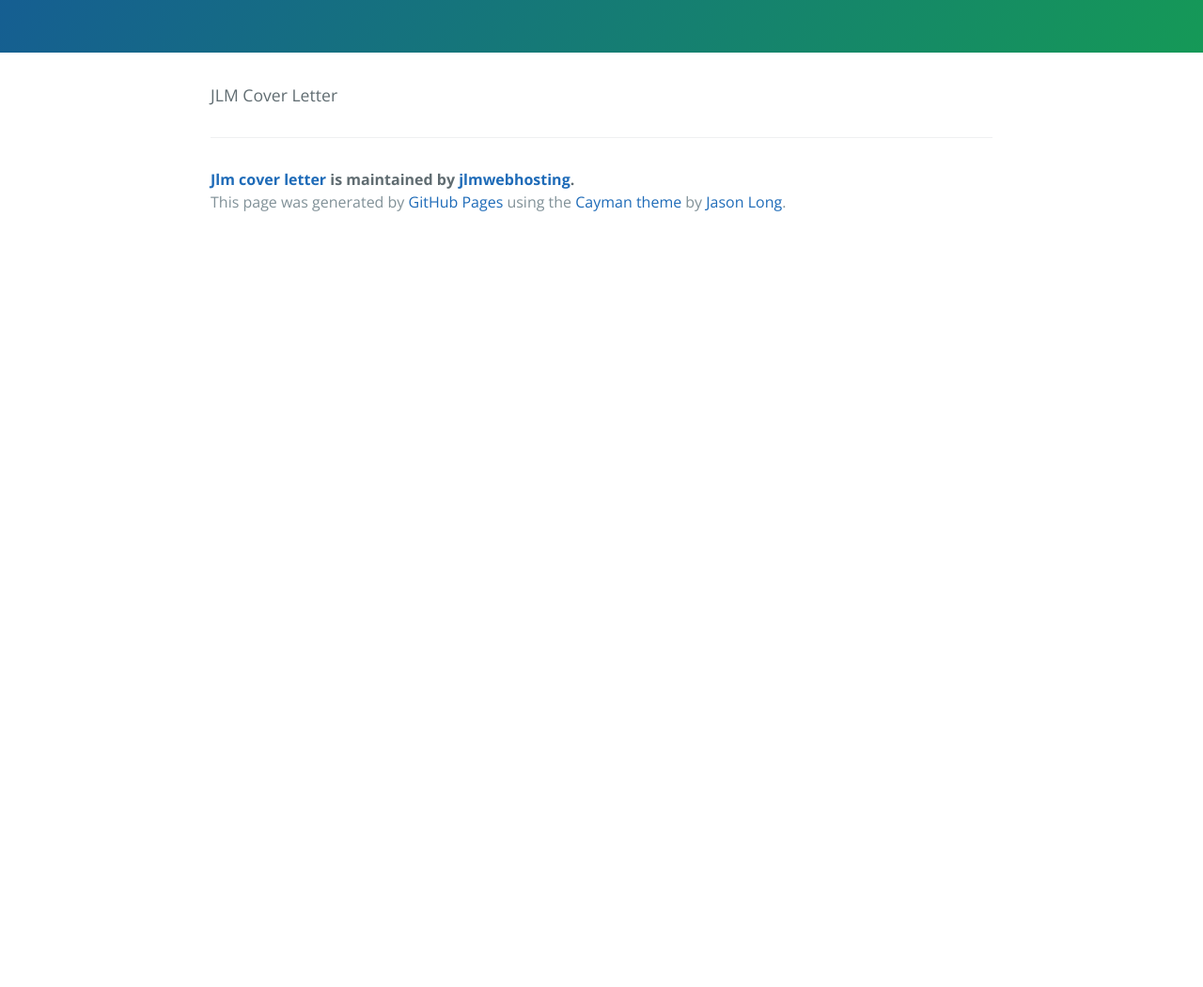
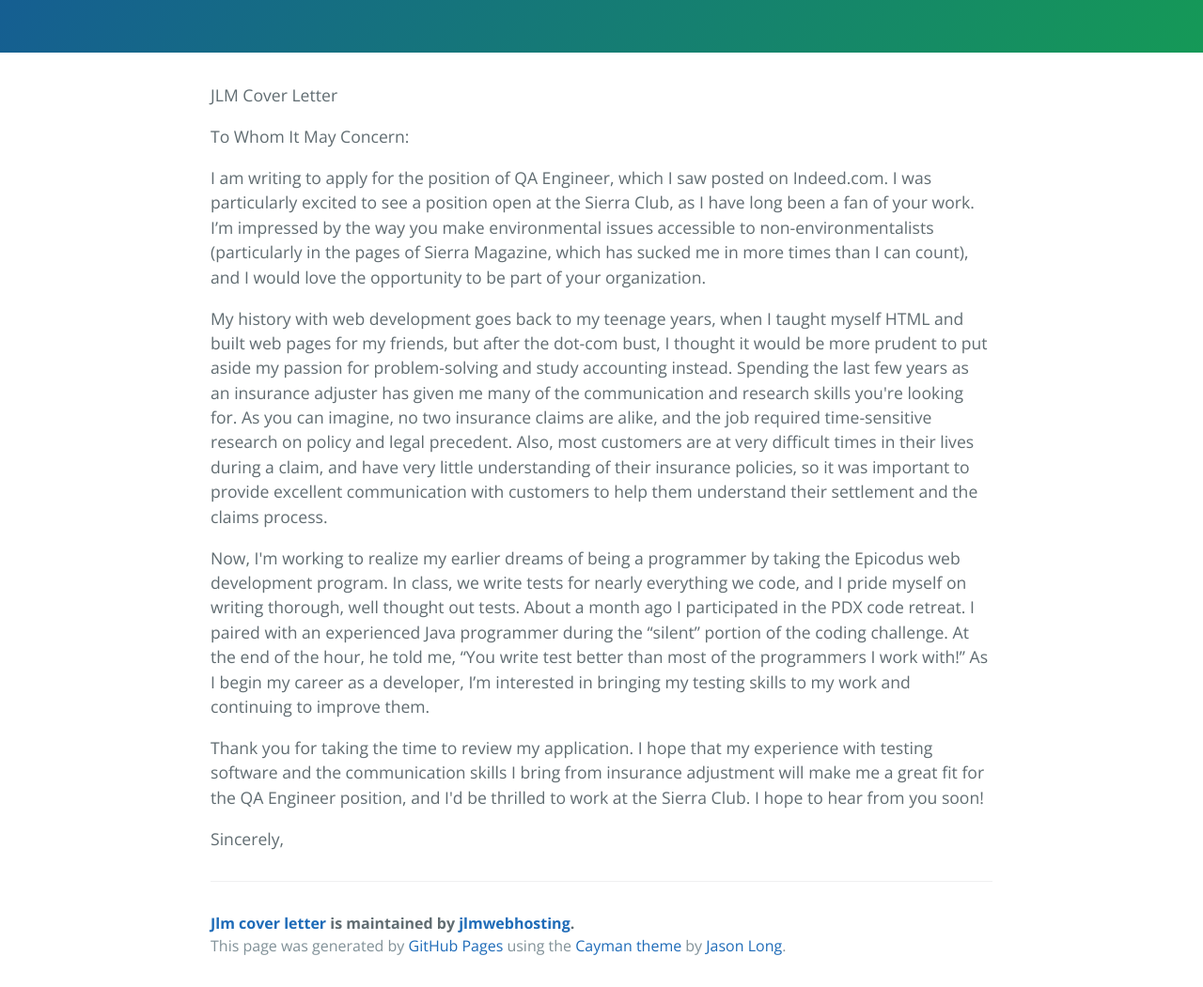
Before and after one commit to jlmwebhosting/jlm_cover_letter, a plain HTML site: page index.html in a window 1280 px wide. Shown: the part 280-1331 px from the top of the page at 94% size. Before the commit the page ends 800 px from the top, so only its background shows below. Drawn offline with nearby package versions, Linux system fonts and the light colour scheme.

Commit message:
Create gh-pages branch via GitHub

```diff
--- a/index.html
+++ b/index.html
@@ -21,6 +21,18 @@
     <section class="main-content">
       <p>JLM Cover Letter</p>
 
+<p>To Whom It May Concern:</p>
+
+<p>I am writing to apply for the position of QA Engineer, which I saw posted on Indeed.com. I was particularly excited to see a position open at the Sierra Club, as I have long been a fan of your work. I’m impressed by the way you make environmental issues accessible to non-environmentalists (particularly in the pages of Sierra Magazine, which has sucked me in more times than I can count), and I would love the opportunity to be part of your organization.</p>
+
+<p>My history with web development goes back to my teenage years, when I taught myself HTML and built web pages for my friends, but after the dot-com bust, I thought it would be more prudent to put aside my passion for problem-solving and study accounting instead. Spending the last few years as an insurance adjuster has given me many of the communication and research skills you're looking for. As you can imagine, no two insurance claims are alike, and the job required time-sensitive research on policy and legal precedent. Also, most customers are at very difficult times in their lives during a claim, and have very little understanding of their insurance policies, so it was important to provide excellent communication with customers to help them understand their settlement and the claims process.</p>
+
+<p>Now, I'm working to realize my earlier dreams of being a programmer by taking the Epicodus web development program. In class, we write tests for nearly everything we code, and I pride myself on writing thorough, well thought out tests. About a month ago I participated in the PDX code retreat. I paired with an experienced Java programmer during the “silent” portion of the coding challenge. At the end of the hour, he told me, “You write test better than most of the programmers I work with!” As I begin my career as a developer, I’m interested in bringing my testing skills to my work and continuing to improve them.</p>
+
+<p>Thank you for taking the time to review my application. I hope that my experience with testing software and the communication skills I bring from insurance adjustment will make me a great fit for the QA Engineer position, and I'd be thrilled to work at the Sierra Club. I hope to hear from you soon!</p>
+
+<p>Sincerely,</p>
+
       <footer class="site-footer">
         <span class="site-footer-owner"><a href="https://github.com/jlmwebhosting/jlm_cover_letter">Jlm cover letter</a> is maintained by <a href="https://github.com/jlmwebhosting">jlmwebhosting</a>.</span>
 
```
Also changed, not shown: params.json (+1 -1 lines).
